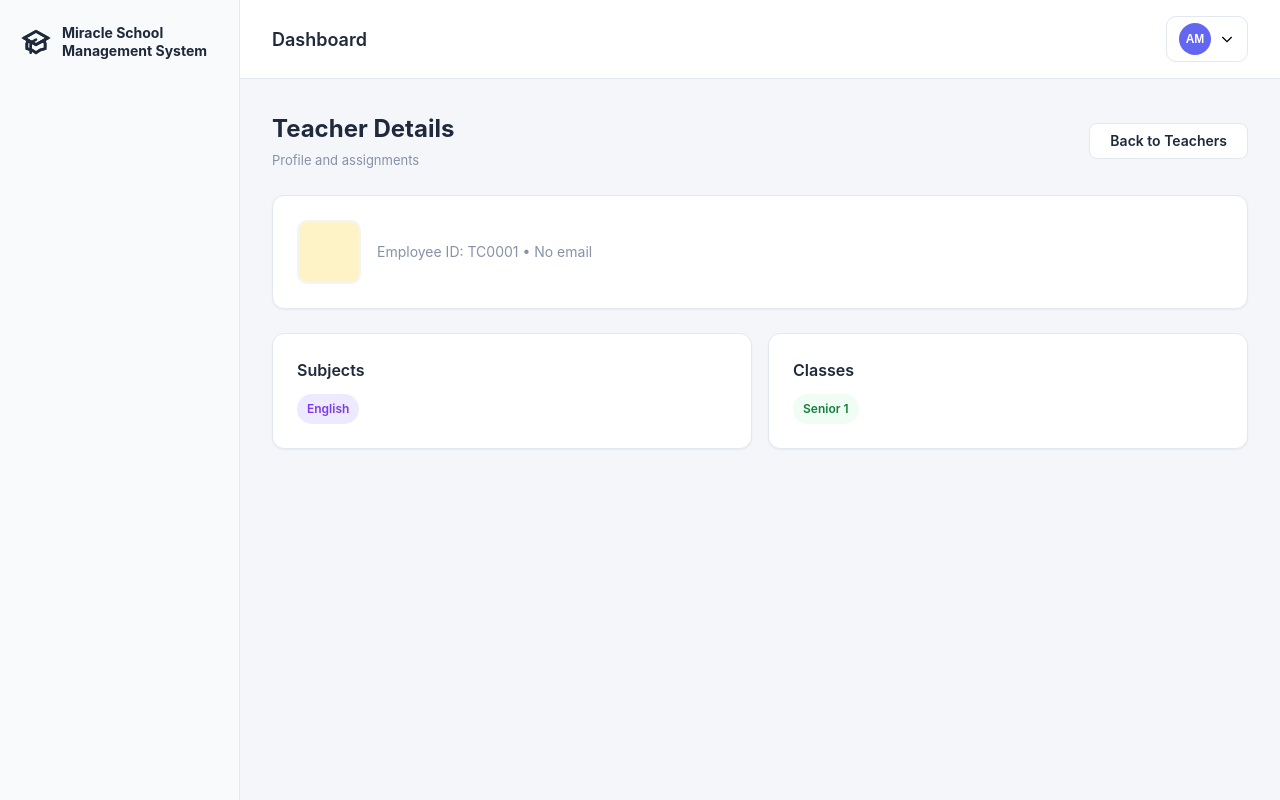
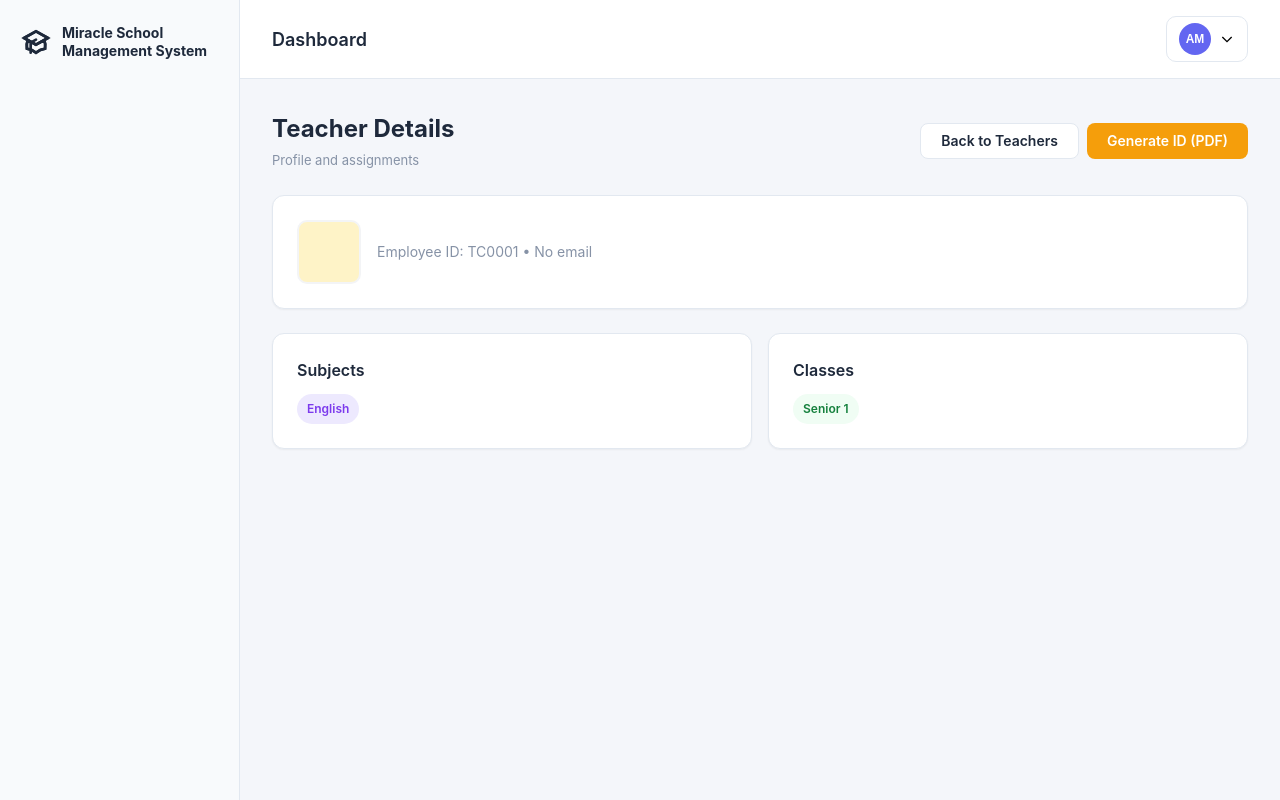
Before and after one commit to Miracle3456/School-MGT-system, a Django app: page /portal/admin/teacher/1/ in a window 1280 px wide. Run offline with Django 5.2, Linux system fonts and the light colour scheme; a user stored in the database is signed in; data comes from the database, SQL or seed files in the repository.

Commit message:
Add ID card generation button for students and teachers; update student and teacher detail templates for consistency.

```diff
--- a/school/templates/admin/student_detail.html
+++ b/school/templates/admin/student_detail.html
@@ -4,6 +4,7 @@
 <div class="mb-3">
   <a href="{% url 'manage_students' %}" class="btn btn-secondary">Back to Students</a>
   <a href="{% url 'login_select' %}" class="btn btn-outline-primary">Home</a>
+  <a href="{% url 'student_id_card_pdf' student.id %}" target="_blank" class="btn btn-warning">Generate ID (PDF)</a>
 </div>
 <h2>Student Details</h2>
 <div class="card mb-3">
--- a/school/templates/admin/teacher_detail.html
+++ b/school/templates/admin/teacher_detail.html
@@ -6,7 +6,10 @@
       <h1 class="content-title">Teacher Details</h1>
       <p class="content-subtitle">Profile and assignments</p>
     </div>
-    <a class="btn btn-outline" href="{% url 'manage_teachers' %}">Back to Teachers</a>
+    <div style="display:flex;gap:8px;flex-wrap:wrap">
+      <a class="btn btn-outline" href="{% url 'manage_teachers' %}">Back to Teachers</a>
+      <a class="btn btn-warning" href="{% url 'teacher_id_card_pdf' teacher.id %}" target="_blank" rel="noopener">Generate ID (PDF)</a>
+    </div>
   </div>
 
   <div class="card" style="margin-bottom:24px">
```
